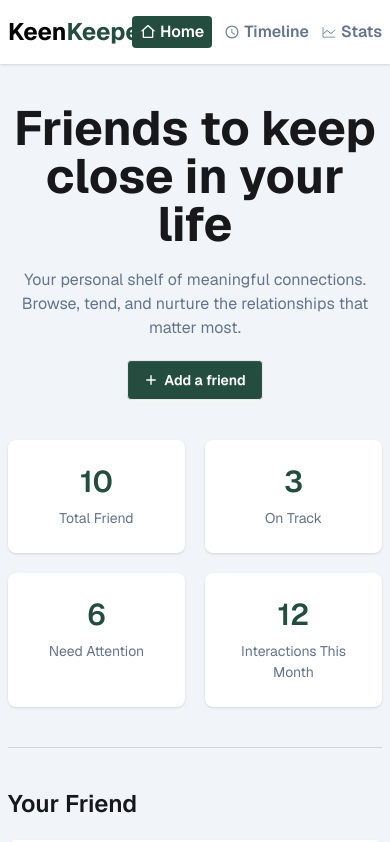
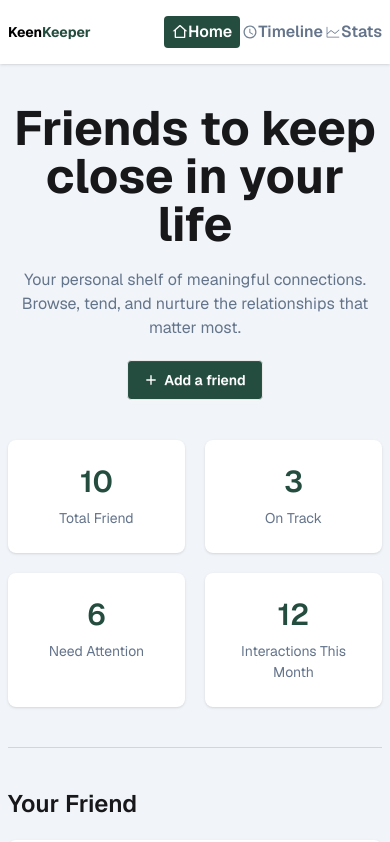
Before and after one commit to Niloygh/assignment-7, a Next.js app: page / in a window 390 px wide. Shown: the top 842 px of the page. Built offline with nearby package versions, Linux system fonts and the light colour scheme.

Commit message:
navbar section responsive

```diff
--- a/src/component/shared/Navbar/MyNavbar.jsx
+++ b/src/component/shared/Navbar/MyNavbar.jsx
@@ -7,7 +7,7 @@ const MyNavbar = ({children, href , icon}) => {
     const pathname = usePathname()
 
     return (
-        <Link href={href} className={`flex items-center gap-1 ${href === pathname && 'bg-green px-2 py-1 rounded-sm' }`}>
+        <Link href={href} className={`flex items-center gap-0 md:gap-1 ${href === pathname && 'bg-green px-2 py-1 rounded-sm' }`}>
             {icon} {children}
         </Link>
     );
--- a/src/component/shared/Navbar/Navbar.jsx
+++ b/src/component/shared/Navbar/Navbar.jsx
@@ -28,10 +28,10 @@ const Navbar = () => {
         <div className="">
             <div className="navbar -sm bg-base-100 shadow px-2 md:px-5">
                 <div className="navbar-start">
-                    <h1 className='text-green font-bold text-2xl'><span className='text-black'>Keen</span>Keeper</h1>
+                    <h1 className='text-green font-bold text-sm md:text-2xl'><span className='text-black'>Keen</span>Keeper</h1>
                 </div>
                 <div className="navbar-end flex">
-                    <ul className="flex justify-between gap-3 items-center font-semibold gray">
+                    <ul className="flex justify-between gap-[2px] md:gap-3 items-center font-semibold gray">
                         {
                             navItems.map((item, ind) => <MyNavbar key={ind} href={item.path} icon={item.icon} >{item.text}</MyNavbar>)
                         }
```
